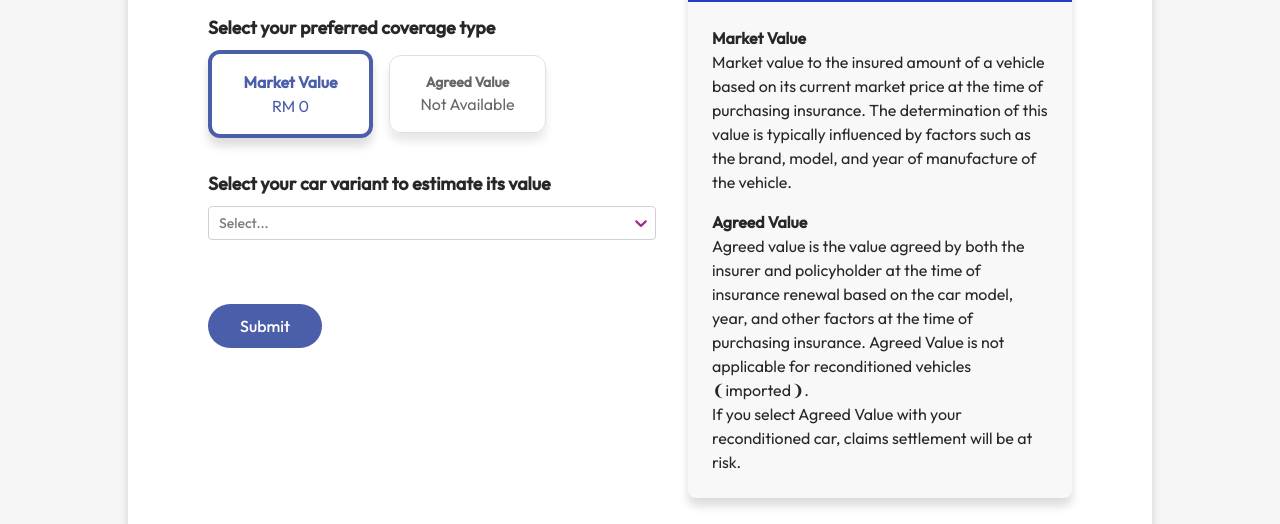
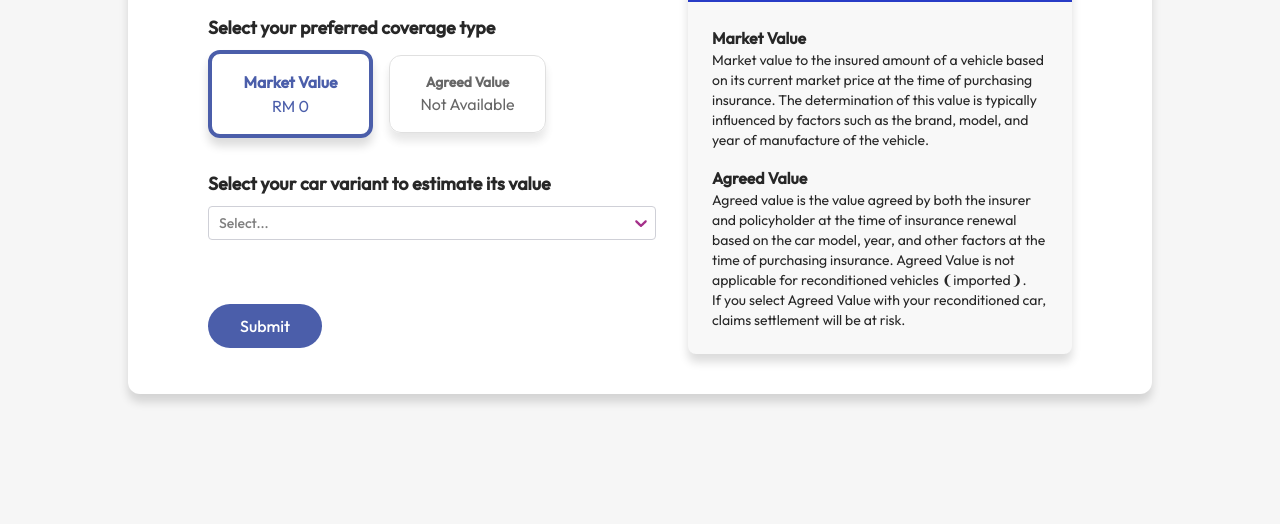
Before and after one commit to JunDevHarsh/aeon, a React (Vite) app: page /insurance/test in a window 1280 px wide. Shown: the part 182-706 px from the top of the page. Built offline with nearby package versions, Linux system fonts and the light colour scheme; no server answers.

Commit message:
style: Reduce font-size for MV/AV descriptions

```diff
--- a/src/components/container/MarketAndAgreed.tsx
+++ b/src/components/container/MarketAndAgreed.tsx
@@ -570,7 +570,7 @@ function MarketAndAgreedContainer() {
               <span className="text-base text-primary-black text-center font-bold">
                 Market Value
               </span>
-              <span className="text-base text-primary-black text-left font-normal">
+              <span className="text-sm text-primary-black text-left font-normal">
                 Market value to the insured amount of a vehicle based on its
                 current market price at the time of purchasing insurance. The
                 determination of this value is typically influenced by factors
@@ -582,7 +582,7 @@ function MarketAndAgreedContainer() {
               <span className="text-base text-primary-black text-center font-bold">
                 Agreed Value
               </span>
-              <span className="text-base text-primary-black text-left font-normal">
+              <span className="text-sm text-primary-black text-left font-normal">
                 Agreed value is the value agreed by both the insurer and
                 policyholder at the time of insurance renewal based on the car
                 model, year, and other factors at the time of purchasing
```
